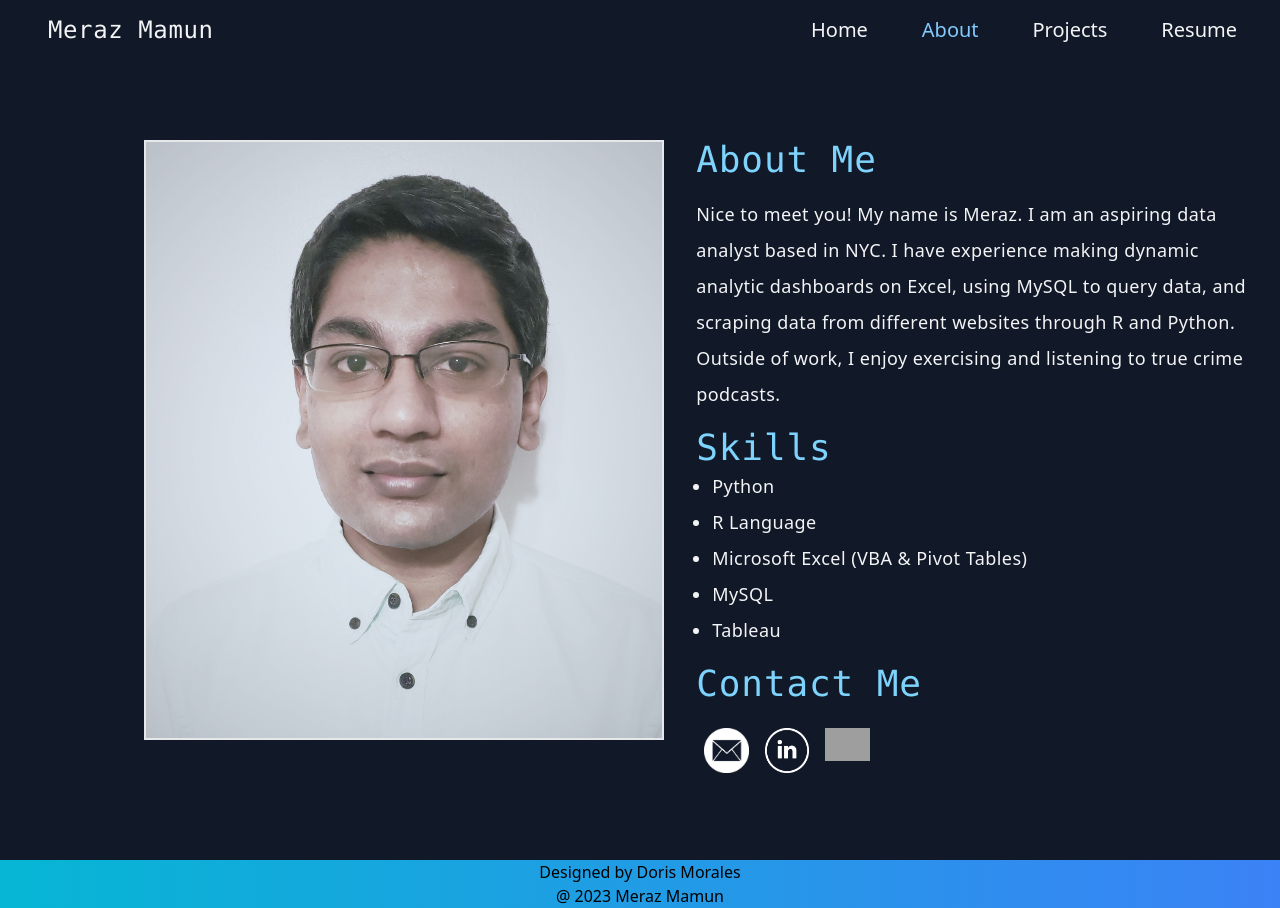
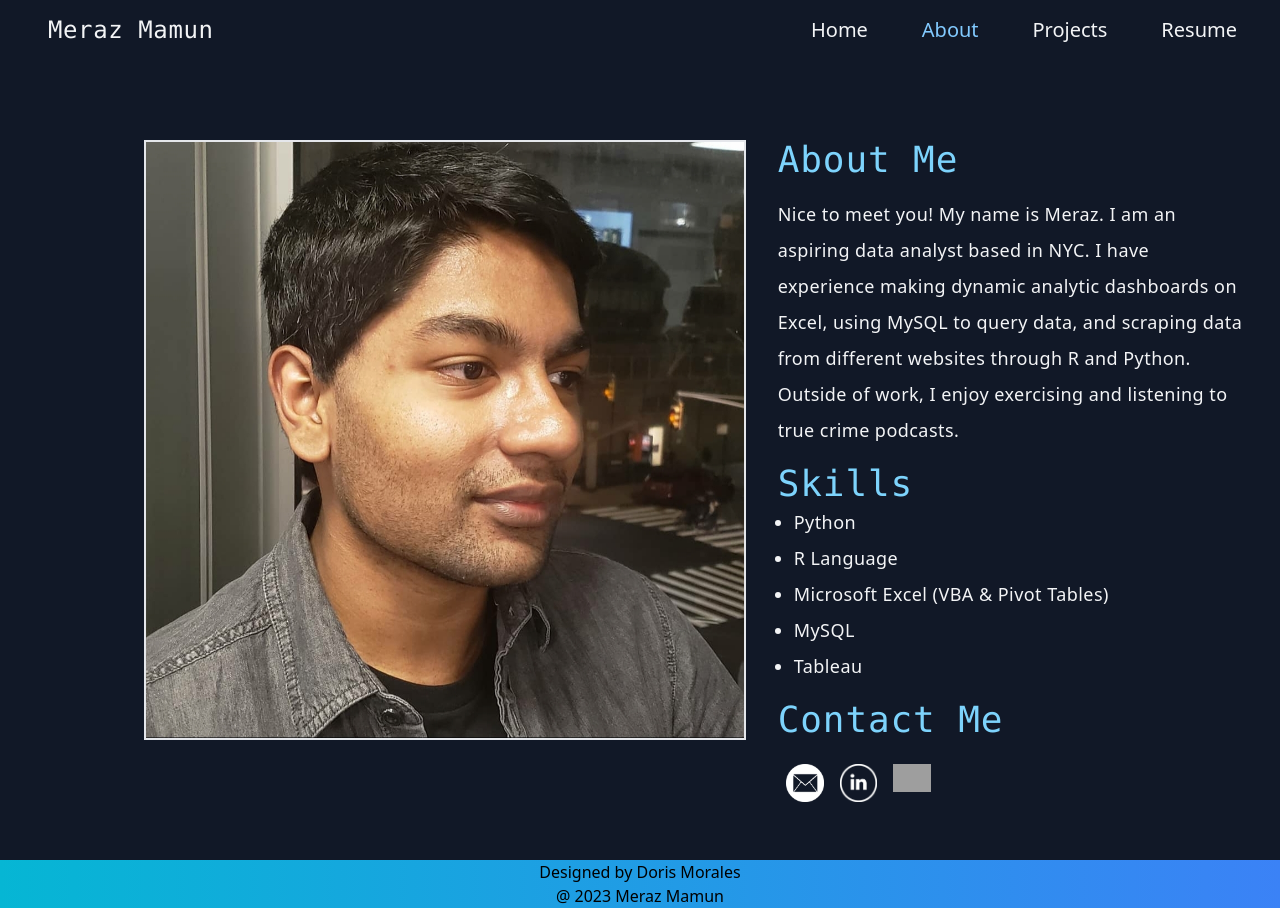
Before and after one commit to moralesdoris880/mmportfolio, a React (Create React App) app: page /about in a window 1280 px wide. Built offline with nearby package versions, Linux system fonts and the light colour scheme; grey boxes are pictures that could not be loaded.

Commit message:
About picture changed

```diff
--- a/src/pages/About.js
+++ b/src/pages/About.js
@@ -1,7 +1,7 @@
 function About() {
     return (
       <div className="h-full flex bg-gray-900">
-        <img src="/aboutme.jpg" className="border-2 ml-36 mt-20 w-11/12 h-3/4" alt="meraz mamun smiling"/>
+        <img src="/casualmeraz.jpg" className="border-2 ml-36 mt-20 w-11/12 h-3/4" alt="meraz mamun smiling"/>
         <div className="flex-col p-8">
         <p className="tracking-wide text-gray-100 text-4xl font-medium font-mono pt-12 pb-4 text-sky-300">About Me</p>
         <p className="text-gray-100 whitespace-normal text-lg tracking-wide leading-loose">Nice to meet you! My name is Meraz. I am an aspiring data analyst based in NYC. I have experience making dynamic analytic dashboards on Excel, using MySQL to query data, and scraping data from different websites through R and Python. Outside of work, I enjoy exercising and listening to true crime podcasts.</p>
```
Also changed, not shown: public/casualmeraz.jpg (added).
